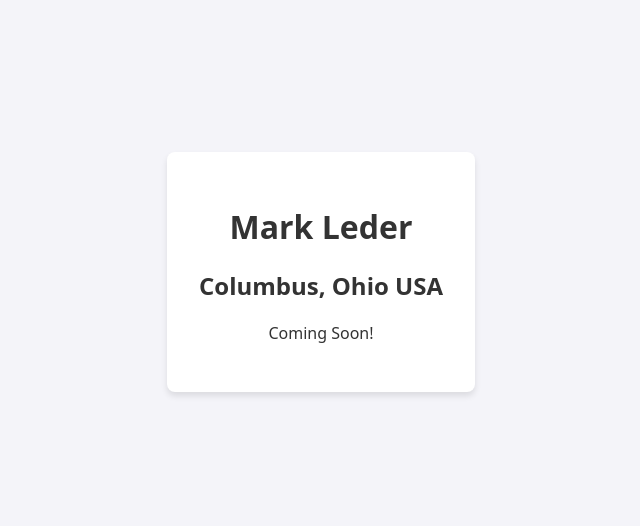
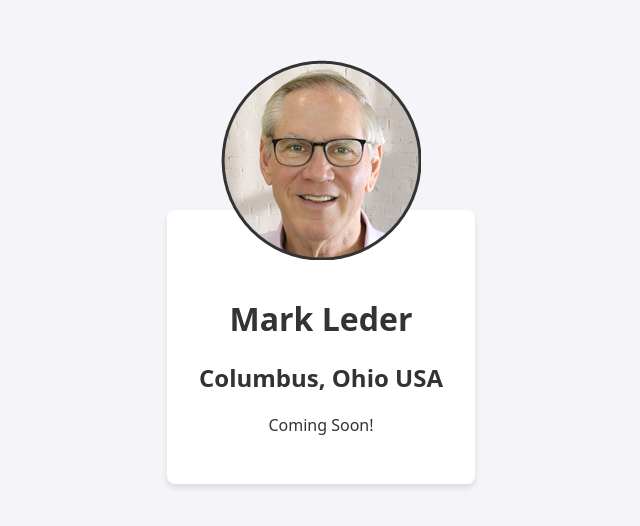
Before and after one commit to gigaboy/markleder.com, a plain HTML site: page public/index.html in a window 1280 px wide. Shown: the part 128-654 px from the top of the page, without its empty margins (319-959 px from the left). Drawn offline with Linux system fonts and the light colour scheme.

Commit message:
images and index.html

```diff
--- a/public/index.html
+++ b/public/index.html
@@ -21,11 +21,23 @@
             background: #ffffff;
             border-radius: 8px;
             box-shadow: 0 4px 6px rgba(0,0,0,0.1);
+            position: relative;
+            margin-top: 150px; /* room for the 75% of the avatar above the container */
+            padding-top: calc(50px + 1rem); /* clear the 25% of the avatar inside the container */
+        }
+        .avatar {
+            position: absolute;
+            top: -150px; /* bottom 50px (25% of 200px) overlaps the container */
+            left: 50%;
+            transform: translateX(-50%);
+            width: 200px;
+            height: 200px;
         }
     </style>
 </head>
 <body>
     <div class="container">
+        <img class="avatar" src="assets/images/markLeder2025-200px-circle.png" alt="Mark Leder" width="200" height="200">
         <h1>Mark Leder</h1>
         <h2>Columbus, Ohio USA</h2>
         <p>Coming Soon!</p>
```
Also changed, not shown: public/assets/images/markLeder2025-200px-circle.png (added), 1 other file.
